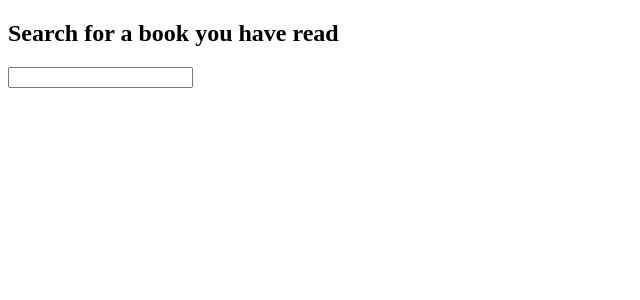
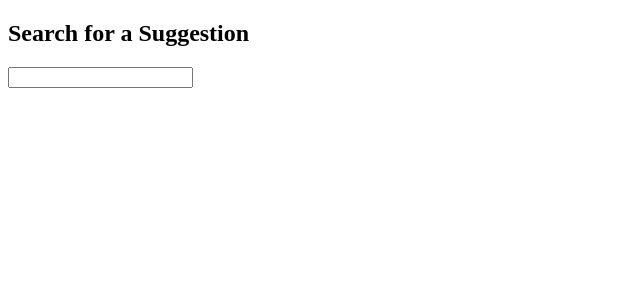
Before and after one commit to bmehta/books-react-next, a Next.js app: page /books/add in a window 1280 px wide. Shown: the top 300 px of the page, without its empty margins (0-640 px from the left). Built offline with nearby package versions, Linux system fonts and the light colour scheme.

Commit message:
Changed to suggestions model and added TODOs.

```diff
--- a/pages/books/add.tsx
+++ b/pages/books/add.tsx
@@ -52,7 +52,7 @@ const Add = () => {
     }
     return (
         <div>
-            <h2>Search for a book you have read</h2>
+            <h2>Search for a Suggestion</h2>
             <div>
                 <input type="text" value={searchTerm} onChange={handleSearch}/>
             </div>
--- a/pages/index.tsx
+++ b/pages/index.tsx
@@ -60,15 +60,16 @@ const Home = () => {
                     <Link href="/users/login">
                         <a> Login</a>
                     </Link>
+                    <div>(Use test@test.com/test123 to log on as guest)</div>
                 </div>
                 :
                 <div>
                     <button onClick={handleLogout}>Logout</button>
                     &nbsp;&nbsp;
                     <Link href="/books/add">
-                        <a>Search and Add</a>
+                        <a>Add a Suggestion</a>
                     </Link>
-                    <h1>Books I have read</h1>
+                    <h1>Books Suggestions</h1>
                     <ul>
                     {books.map(book =>
                         <li key={book.id}>
```
Also changed, not shown: TODOs.txt.
